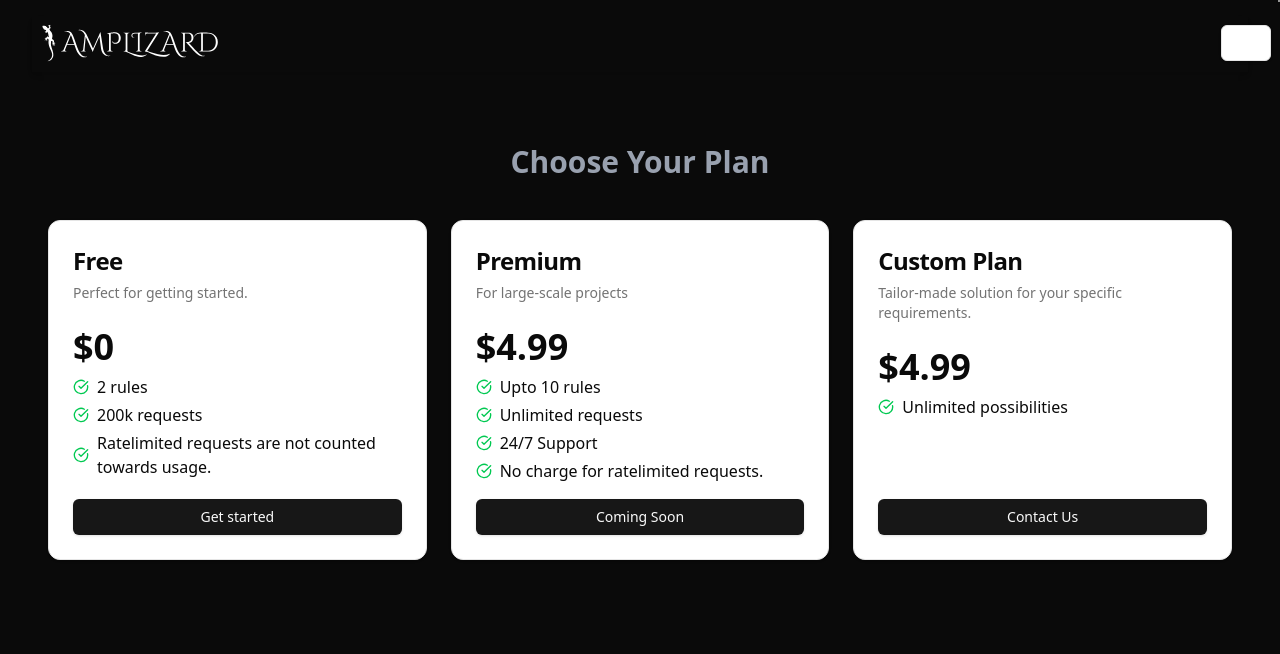
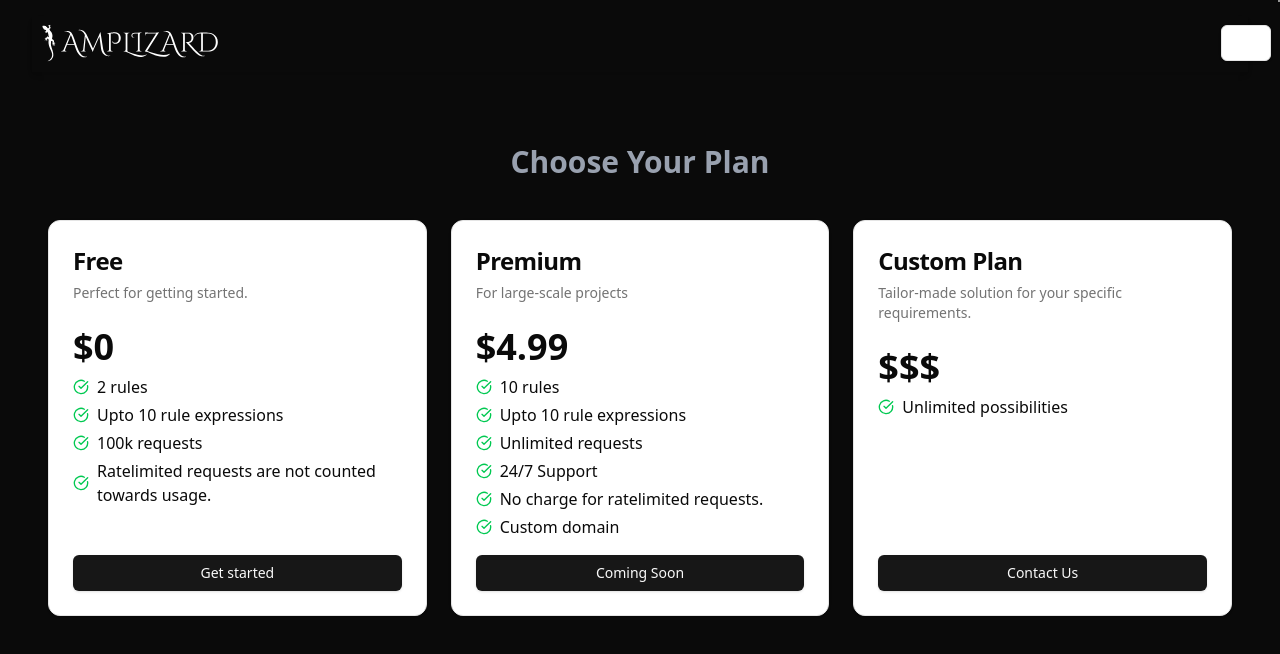
Before and after one commit to BandaySajid/gateway-app, a React (Vite) app in the folder frontend/: page /plans in a window 1280 px wide. Shown: the top 654 px of the page. Built offline with nearby package versions, Linux system fonts and the light colour scheme.

Commit message:
ui updated

```diff
--- a/frontend/src/app/pages/Home.tsx
+++ b/frontend/src/app/pages/Home.tsx
@@ -6,7 +6,6 @@ import { Card, CardContent, CardDescription, CardHeader, CardTitle } from "@/com
 export default function Home() {
 	return (
 		<main className="container mx-auto p-4 text-white">
-			{/* Hero Section */}
 			<section className="text-center mb-12 min-h-screen flex items-center justify-center">
 				<div className="w-full">
 					<h1 className="text-5xl font-bold mb-6">
@@ -68,7 +67,7 @@ export default function Home() {
 							title="Free"
 							description="Perfect for getting started."
 							price="$0/month"
-							features={["2 Rules", "200k requests", "Ratlimited requests not counted towards usage"]}
+							features={["2 Rules", "Upto 10 rule expressions", "100k requests", "Ratlimited requests not counted towards usage"]}
 							onUpgrade={() => window.location.href = '/auth'}
 							upgradable={true}
 							customButtonText="Get Started"
@@ -77,7 +76,7 @@ export default function Home() {
 							title="Premium"
 							description="For large scale projects."
 							price="$4.99/month"
-							features={["Upto 10 Rules", "Unlimited Requests", "24/7 Support", "No charge for ratelimited requests"]}
+							features={["Upto 10 Rules", "Upto 10 rule expressions", "Unlimited Requests", "24/7 Support", "No charge for ratelimited requests", "Custom domain"]}
 							onUpgrade={() => window.location.href = '/auth'}
 							upgradable={true}
 							customButtonText="Get Started"
--- a/frontend/src/app/pages/Plans.tsx
+++ b/frontend/src/app/pages/Plans.tsx
@@ -13,7 +13,7 @@ export default function Plans() {
       title: "Free",
       description: "Perfect for getting started.",
       price: "$0",
-      features: ["2 rules", "200k requests", "Ratelimited requests are not counted towards usage."],
+      features: ["2 rules", "Upto 10 rule expressions", "100k requests", "Ratelimited requests are not counted towards usage."],
       mostPopular: false,
       currentPlan: plan === Plan.free && true,
       onUpgrade: () => {
@@ -28,7 +28,7 @@ export default function Plans() {
       title: "Premium",
       description: "For large-scale projects",
       price: "$4.99",
-      features: ["Upto 10 rules", "Unlimited requests", "24/7 Support", "No charge for ratelimited requests."],
+      features: ["10 rules","Upto 10 rule expressions", "Unlimited requests", "24/7 Support", "No charge for ratelimited requests.", "Custom domain"],
       mostPopular: false,
       upgradable: plan === Plan.premium ? false : true,
       currentPlan: plan === Plan.premium && true,
@@ -42,7 +42,7 @@ export default function Plans() {
     {
       title: "Custom Plan",
       description: "Tailor-made solution for your specific requirements.",
-      price: "$4.99",
+      price: "$$$",
       features: ["Unlimited possibilities"],
       mostPopular: false,
       upgradable: true,
--- a/frontend/src/components/Sidebar.tsx
+++ b/frontend/src/components/Sidebar.tsx
@@ -57,14 +57,14 @@ const Sidebar = () => {
                 <span className='space-x-2 p-2 text-blue-400'>{ac?.authState.user.email}</span>
                 </li>
                 < hr className='border-gray-700 my-2'></hr>
+                <li>
+                <Link onClick={toggleSidebar} to="/dashboard" className="flex items-center space-x-2 hover:bg-neutral-700 p-2 rounded hover:bg-neutral-900 text-neutral-400">
+                  <span>Dashboard <Badge  variant={'outline'}>coming soon</Badge></span>
+                </Link>
+                </li>
                 </>
+
               )}
-
-            <li>
-              <Link onClick={toggleSidebar} to="/dashboard" className="flex items-center space-x-2 hover:bg-neutral-700 p-2 rounded hover:bg-neutral-900 text-neutral-400">
-                <span>Dashboard <Badge  variant={'outline'}>coming soon</Badge></span>
-              </Link>
-            </li>
 
               <li>
                 <Link to="/plans" onClick={toggleSidebar} className="flex items-center space-x-2 hover:bg-neutral-700 p-2 rounded hover:bg-neutral-900 text-neutral-400">
--- a/frontend/src/main.tsx
+++ b/frontend/src/main.tsx
@@ -1,10 +1,10 @@
-import { StrictMode } from 'react';
+// import { StrictMode } from 'react';
 import { createRoot } from 'react-dom/client';
 import './index.css';
 import App from './App.tsx';
 
 createRoot(document.getElementById('root')!).render(
-	<StrictMode>
+	// <StrictMode>
 		<App />
-	</StrictMode>,
+	// </StrictMode>,
 );
```
Also changed, not shown: 1 other file (tests, documents, lock files or other folders).
